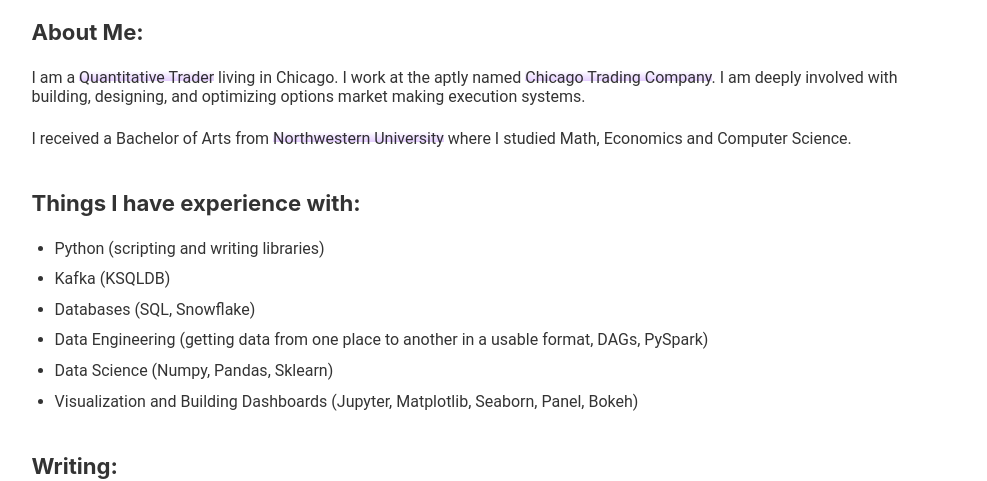
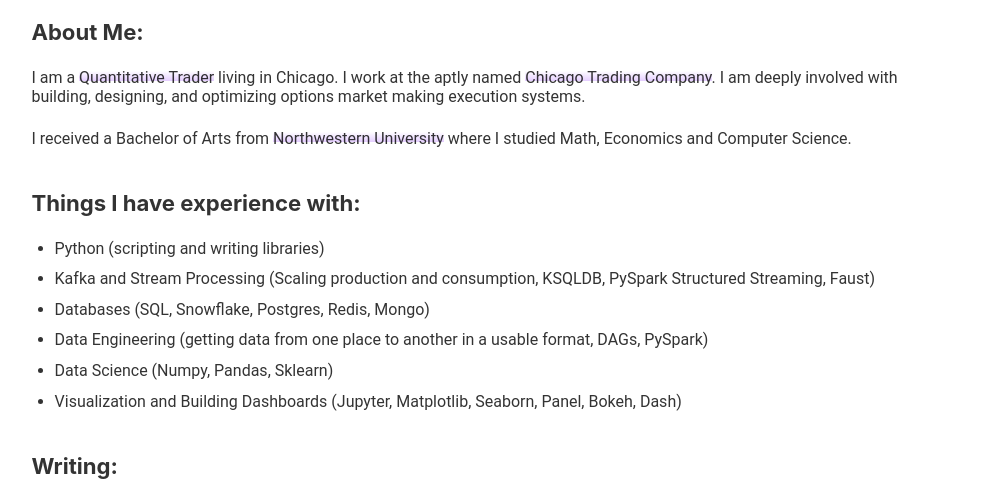
Before and after one commit to chrisguo1/personal-site, a Gatsby site: page / in a window 1280 px wide. Shown: the part 114-595 px from the top of the page, without its empty margins (146-1133 px from the left). Built offline with nearby package versions, Linux system fonts and the light colour scheme; Gatsby itself is replaced by a stand-in of ours.

Commit message:
update tech used

```diff
--- a/src/pages/index.js
+++ b/src/pages/index.js
@@ -26,8 +26,8 @@ const IndexPage = () => (
       <h3>Things I have experience with:</h3>
       <ul>
         <li>Python (scripting and writing libraries)</li>
-        <li>Kafka (KSQLDB)</li>
-        <li>Databases (SQL, Snowflake)</li>
+        <li>Kafka and Stream Processing (Scaling production and consumption, KSQLDB, PySpark Structured Streaming, Faust)</li>
+        <li>Databases (SQL, Snowflake, Postgres, Redis, Mongo)</li>
         <li>
           Data Engineering (getting data from one place to another in a usable
           format, DAGs, PySpark){" "}
@@ -35,7 +35,7 @@ const IndexPage = () => (
         <li>Data Science (Numpy, Pandas, Sklearn)</li>
         <li>
           Visualization and Building Dashboards (Jupyter, Matplotlib, Seaborn,
-          Panel, Bokeh)
+          Panel, Bokeh, Dash)
         </li>
       </ul>
     </Section>
```
